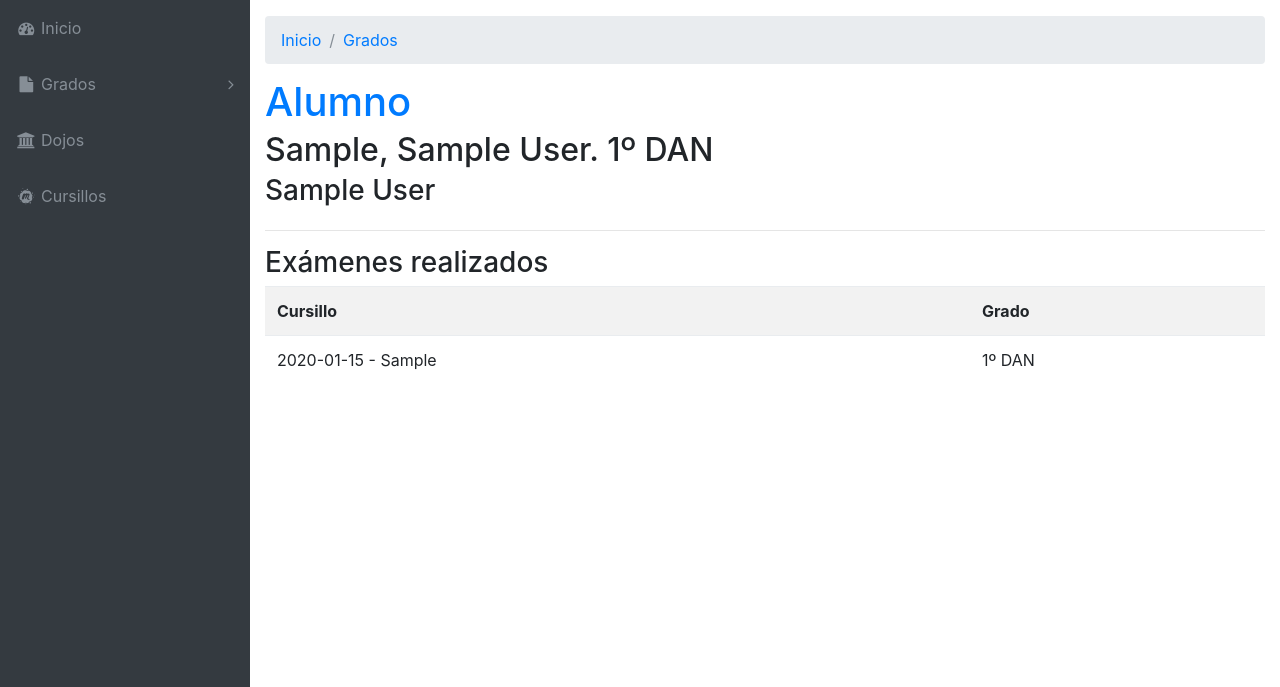
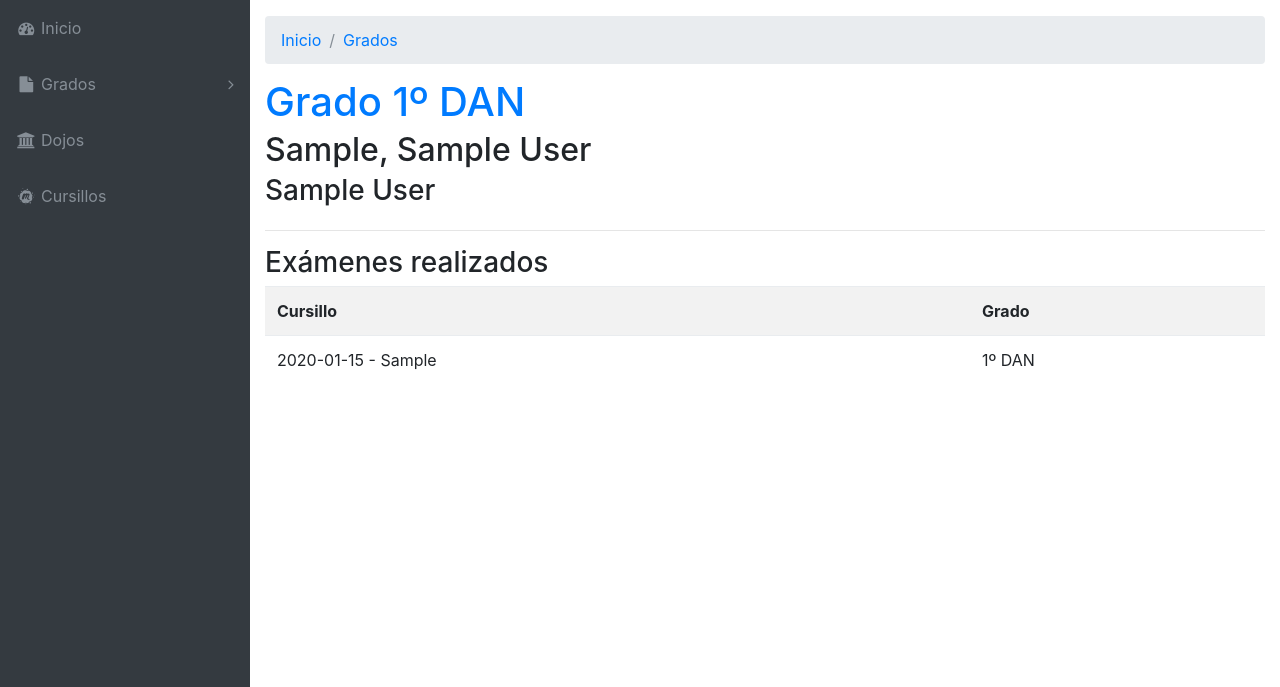
Before and after one commit to kikega/ogkke, a Django app: page /alumnos/1/1 in a window 1280 px wide. Shown: the part 56-743 px from the top of the page. Run offline with Django 3.2, Linux system fonts and the light colour scheme; a user stored in the database is signed in; tables that the repository leaves empty hold one stand-in row (values such as "Sample post"); some libraries are stand-ins or nearby versions.

Commit message:
Arreglo detalle CN

```diff
--- a/templates/alumnodetalle.html
+++ b/templates/alumnodetalle.html
@@ -17,8 +17,8 @@
 
     <div class="row">
       <div class="col">
-        <h1 class="text-primary">Alumno</h1>
-        <h2>{{ alumno.apellidos }}, {{ alumno.nombre }}. {{ alumno.grado }}º DAN</h2>
+        <h1 class="text-primary">Grado {{ alumno.grado }}º DAN</h1>
+        <h2>{{ alumno.apellidos }}, {{ alumno.nombre }}</h2>
         <h3>{{ alumno.dojo }}</h3>
       </div>
     </div>
```
